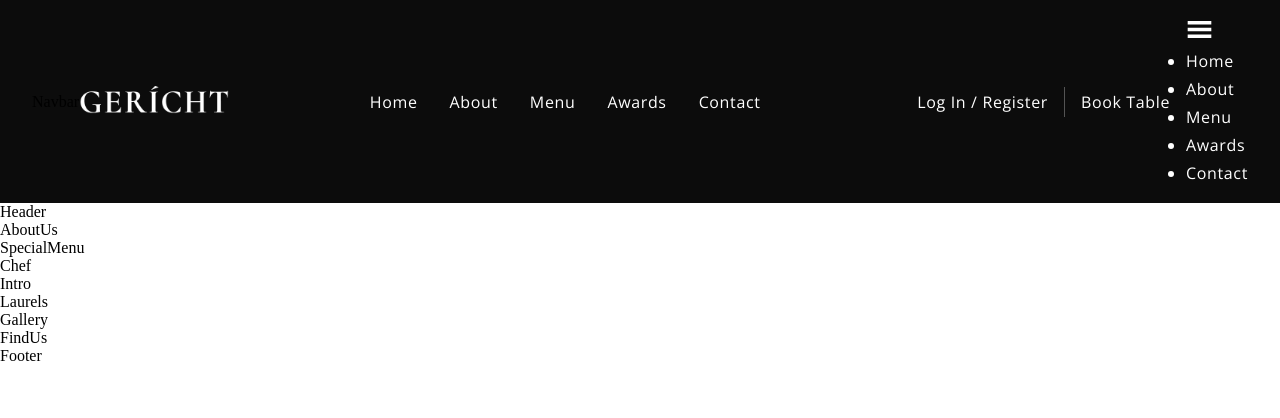
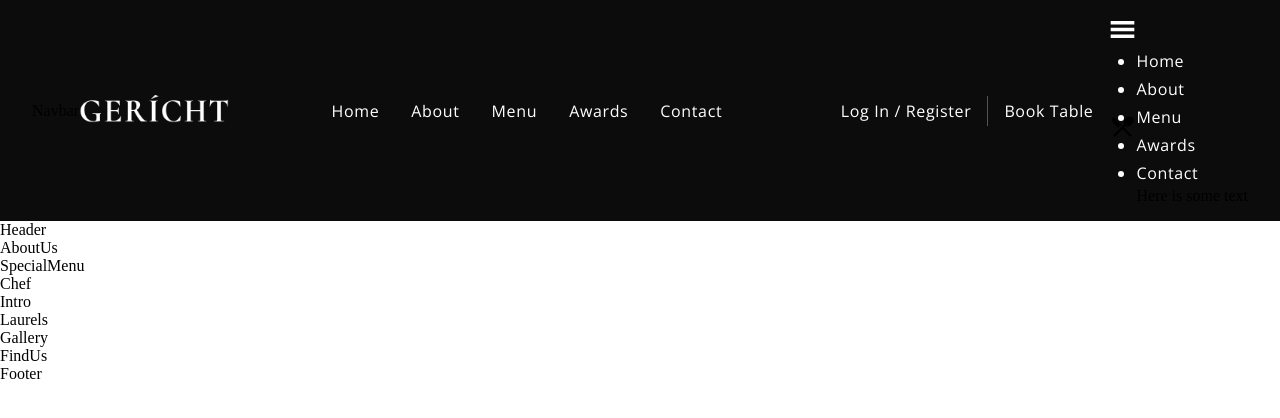
Before and after one commit to krisf451/restaurant_landing, a React (Create React App) app: page / in a window 1280 px wide. Shown: the top 418 px of the page. Built offline with nearby package versions, Linux system fonts and the light colour scheme; a web font is replaced by a local one.

Commit message:
still messing with linting and prettier

```diff
--- a/src/components/Navbar/Navbar.jsx
+++ b/src/components/Navbar/Navbar.jsx
@@ -39,6 +39,12 @@ const Navbar = () => (
     </div>
     <div className="app__navbar-smallscreen">
       <GiHamburgerMenu color="#fff" fontSize={27} onClick={() => {}} />
+      <div className="app__navbar-smallscreen_overlay flex__center slide-bottom">
+        <MdOutlineRestaurantMenu
+          fontSize={27}
+          className="overlay__close"
+          onClick={() => {}}
+        />
         <ul className="app__navbar-smallscreen-links">
           <li className="p__opensans">
             <a href="#home">Home</a>
@@ -55,7 +61,9 @@ const Navbar = () => (
           <li className="p__opensans">
             <a href="#contact">Contact</a>
           </li>
+          <p className>Here is some text</p>
         </ul>
+      </div>
     </div>
   </nav>
 );
```
Also changed, not shown: package.json (+3 -5 lines), .prettierrc.js (added), 1 other file (tests, documents, lock files or other folders). Lines whose indentation alone changed are shown as unchanged.
